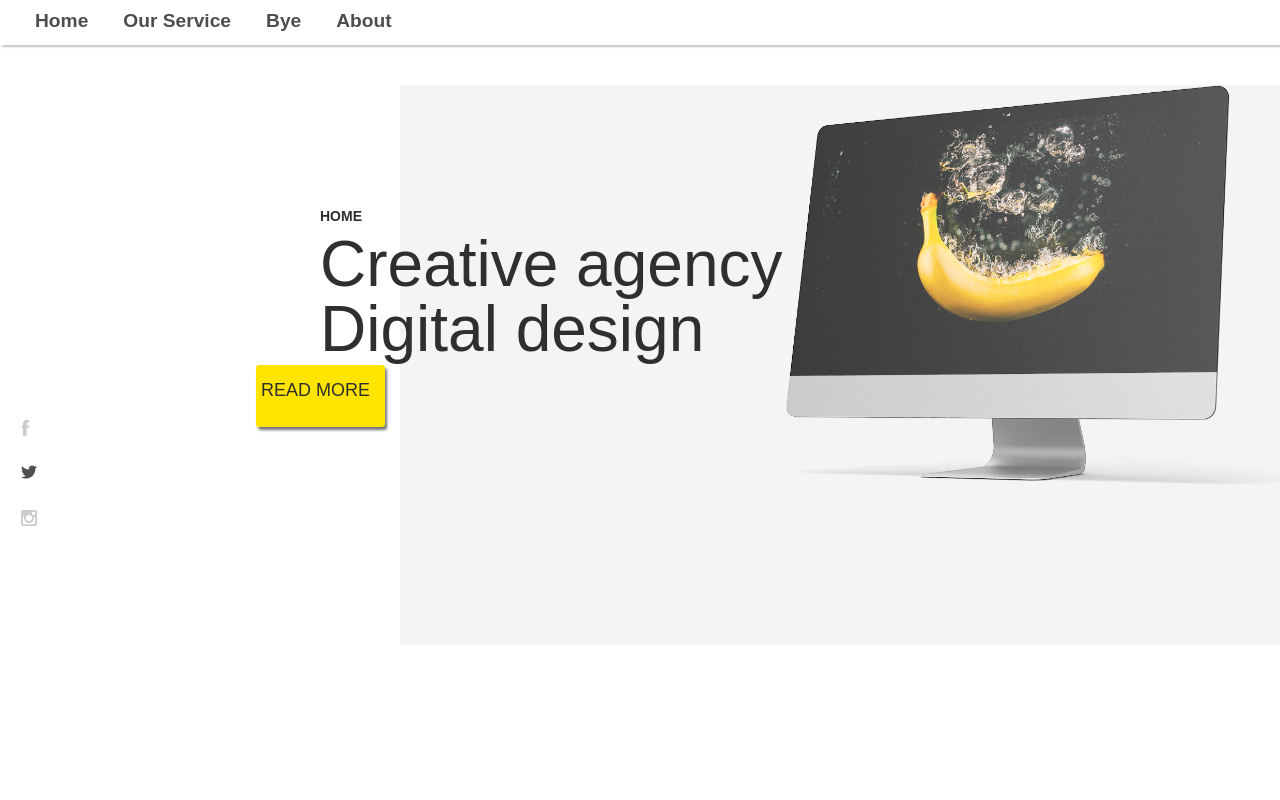
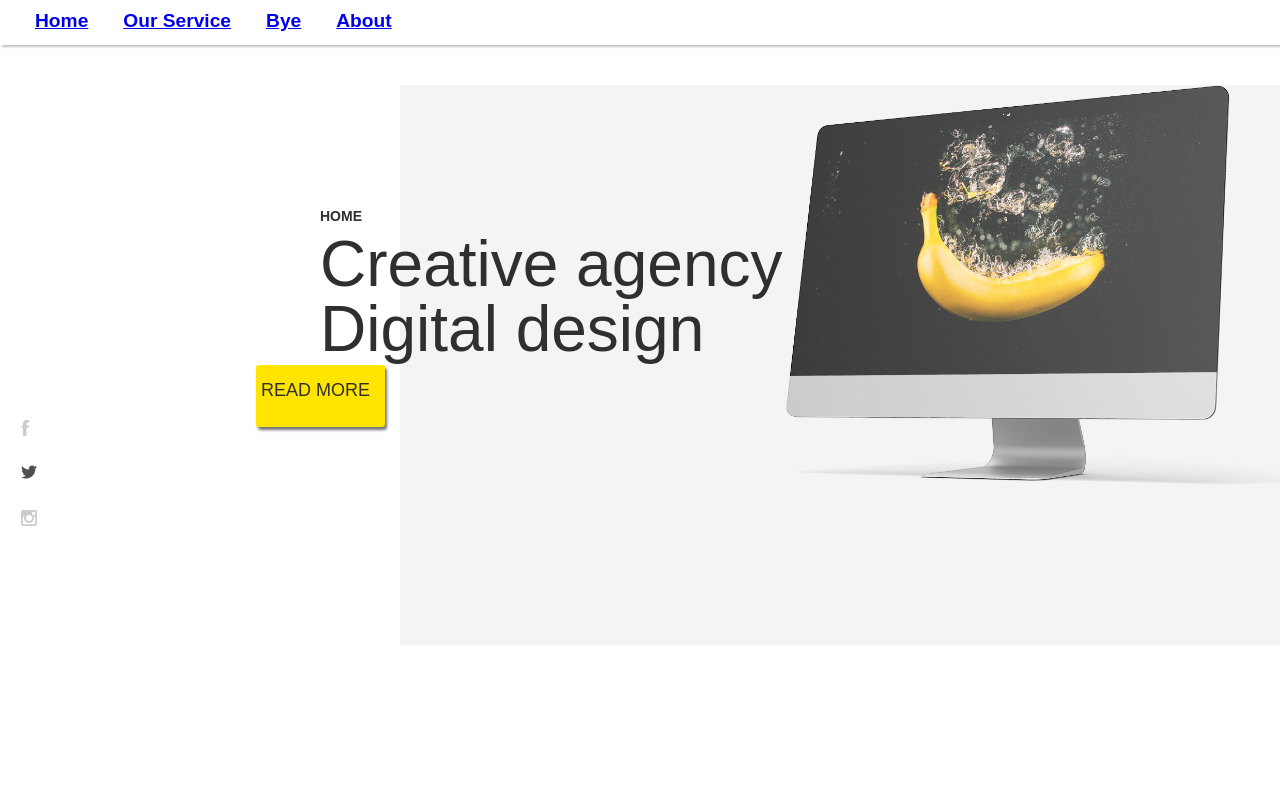
Before and after one commit to katrinkattt/react-app-yellow, a React (Create React App) app in the folder app-lending/yell-app/: page / in a window 1280 px wide. Shown: the top 800 px of the page. Built offline with nearby package versions, Linux system fonts and the light colour scheme.

Commit message:
add links

```diff
--- a/app-lending/yell-app/src/components/menu.jsx
+++ b/app-lending/yell-app/src/components/menu.jsx
@@ -5,10 +5,10 @@ export default class Menu extends Component {
         return(
             <div className="menu">
                 <div>
-                    <a>Home</a>
-                    <a>Our Service</a>
-                    <a>Bye</a>
-                    <a>About</a>
+                    <a href="#home">Home</a>
+                    <a href="#ourService">Our Service</a>
+                    <a href="#feedback">Bye</a>
+                    <a href="#skills">About</a>
                 </div>
             </div>
         )
```
